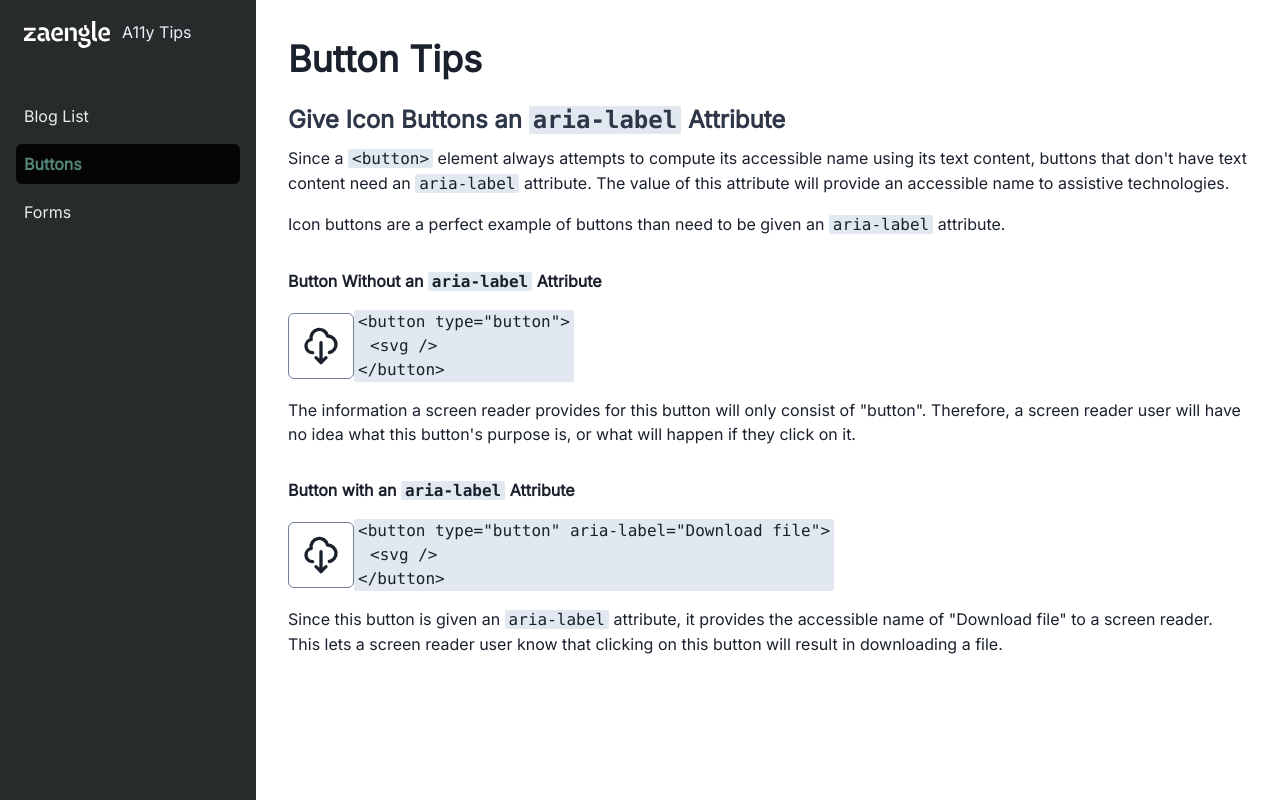
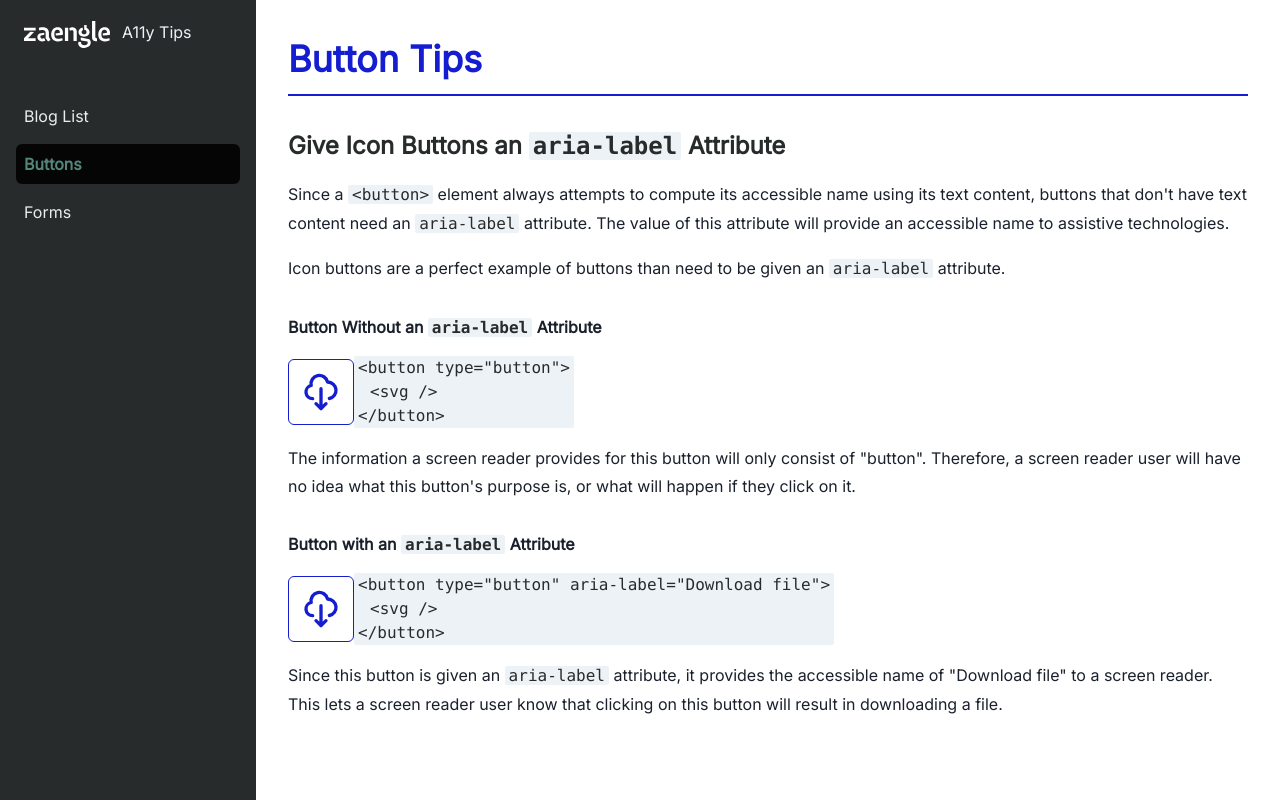
Before and after one commit to movntains/accessibility-reference, a Nuxt app: page /buttons in a window 1280 px wide. Built offline with nearby package versions, Linux system fonts and the light colour scheme; what @tailwindcss/custom-forms, @tailwindcss/ui would draw is missing.

Commit message:
Updates general styles

```diff
--- a/assets/css/components/buttons.scss
+++ b/assets/css/components/buttons.scss
@@ -1,13 +1,16 @@
 .icon-button {
   @apply
     .p-3
-    .border .border-gray-600
+    .bg-white
+    .border .border-brand-blue
     .rounded-md
+    .text-brand-blue
   ;
 
   &:hover {
     @apply
-      .bg-gray-200
+      .bg-brand-blue
+      .text-white
     ;
   }
 
--- a/assets/css/components/headings.scss
+++ b/assets/css/components/headings.scss
@@ -1,13 +1,22 @@
 .page-heading {
   @apply
-    .mb-4
-    .text-4xl .text-gray-900
+    .mb-8
+    .pb-2
+    .border-b-2 .border-brand-blue
+    .text-4xl .text-brand-blue
   ;
 }
 
 .page-subheading {
   @apply
-    .mb-2
-    .text-2xl .text-gray-800
+    .mb-4
+    .text-2xl .text-black
   ;
 }
+
+.page-tertiary-heading {
+  @apply
+    .mb-4
+    .text-lg .text-gray-800
+  ;
+}
--- a/assets/css/tailwind.scss
+++ b/assets/css/tailwind.scss
@@ -39,11 +39,18 @@ h3 {
 code {
   @apply
     .px-1
-    .bg-gray-300
+    .bg-gray-200
     .rounded-sm
+    .text-black
+  ;
+}
+
+p {
+  @apply
+    .leading-7
   ;
 }
 
 .container {
-  max-width: 1140px;
+  max-width: 1000px;
 }
```
